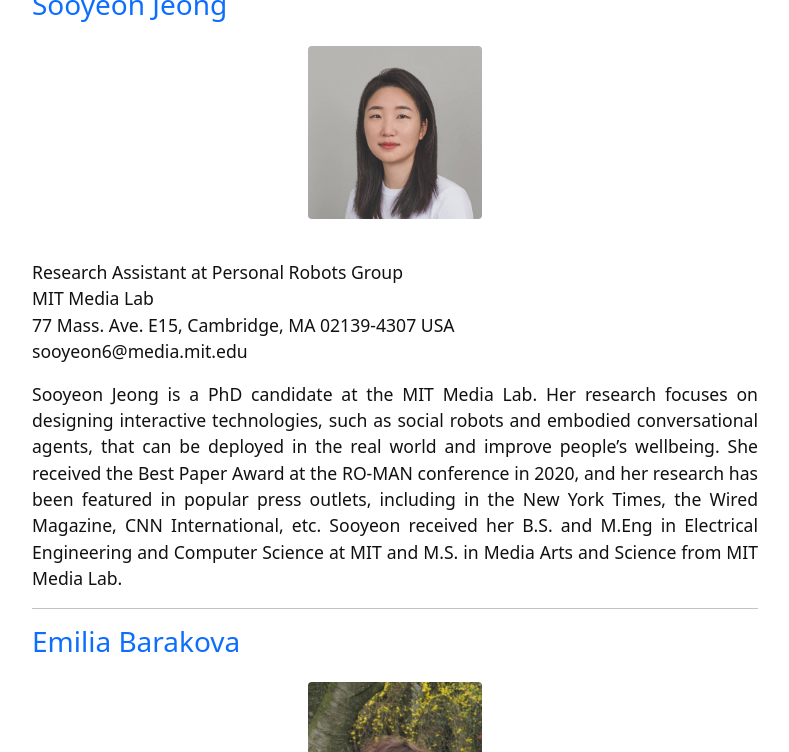
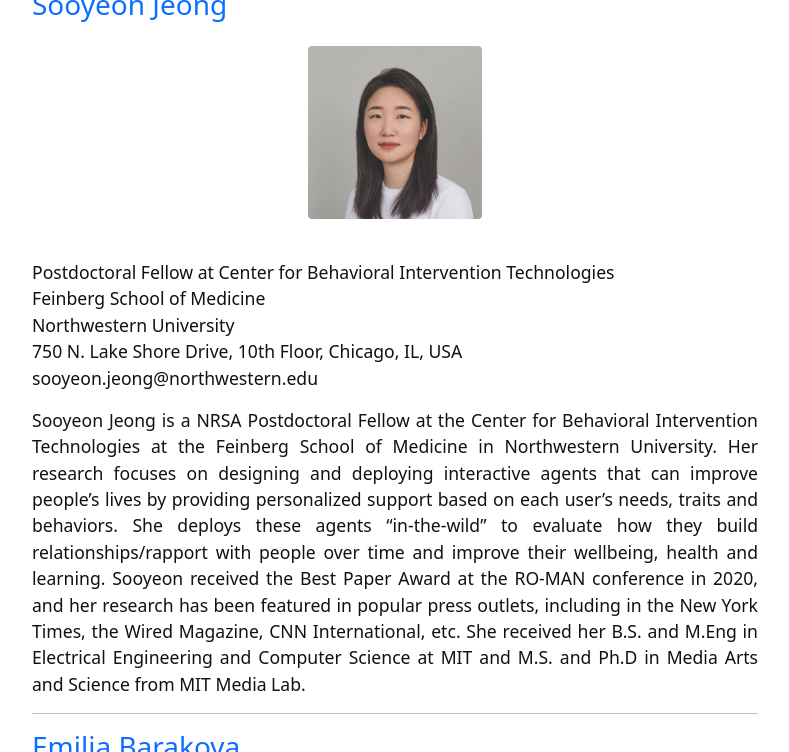
Before and after one commit to hri4wellbeing/hri4wellbeing.github.io, a Jekyll site: the page built from content/5-organizers.md, in a window 1280 px wide and 900 px high, scrolled down 1019 px, cut to the strip 0-752 px from the top of the window. Shown: the whole strip, without its empty margins (245-1034 px from the left). Built offline with Jekyll 4.4.1, drawn with Linux system fonts in a browser that asks for light colours.

Commit message:
Update 5-organizers.md

```diff
--- a/content/5-organizers.md
+++ b/content/5-organizers.md
@@ -18,12 +18,13 @@ Micol Spitale is currently a PostDoc at the Affective Intelligence & Robotics La
 
 ### [Sooyeon Jeong](https://www.sooyeonjeong.com/)
 {% include figure.html img="SooyeonJeong.jpg" alt="sooyeon-pic" caption="" width="25%" %}
-Research Assistant at Personal Robots Group\
-MIT Media Lab\
-77 Mass. Ave. E15, Cambridge, MA 02139-4307 USA\
-sooyeon6@media.mit.edu
+Postdoctoral Fellow at Center for Behavioral Intervention Technologies\
+Feinberg School of Medicine\
+Northwestern University\
+750 N. Lake Shore Drive, 10th Floor, Chicago, IL, USA\
+sooyeon.jeong@northwestern.edu
 
-Sooyeon Jeong is a PhD candidate at the MIT Media Lab. Her research focuses on designing interactive technologies, such as social robots and embodied conversational agents, that can be deployed in the real world and improve people's wellbeing. She received the Best Paper Award at the RO-MAN conference in 2020, and her research has been featured in popular press outlets, including in the New York Times, the Wired Magazine, CNN International, etc. Sooyeon received her B.S. and M.Eng in Electrical Engineering and Computer Science at MIT and M.S. in Media Arts and Science from MIT Media Lab.
+Sooyeon Jeong is a NRSA Postdoctoral Fellow at the Center for Behavioral Intervention Technologies at the Feinberg School of Medicine in Northwestern University. Her research focuses on designing and deploying interactive agents that can improve people's lives by providing personalized support based on each user's needs, traits and behaviors. She deploys these agents "in-the-wild" to evaluate how they build relationships/rapport with people over time and improve their wellbeing, health and learning. Sooyeon received the Best Paper Award at the RO-MAN conference in 2020, and her research has been featured in popular press outlets, including in the New York Times, the Wired Magazine, CNN International, etc. She received her B.S. and M.Eng in Electrical Engineering and Computer Science at MIT and M.S. and Ph.D in Media Arts and Science from MIT Media Lab.
 {: style="text-align: justify"}
 
 ---
```
